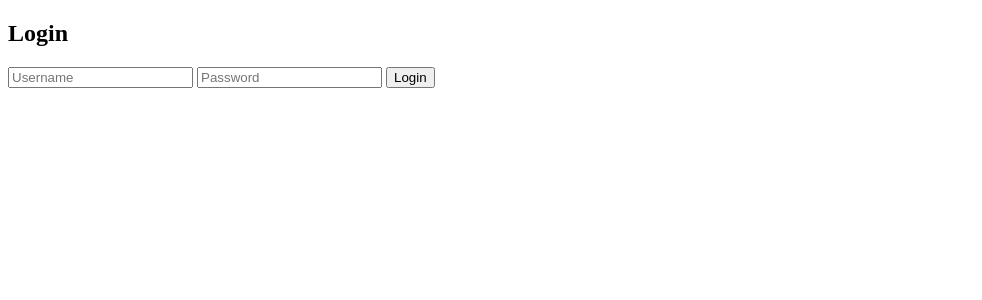
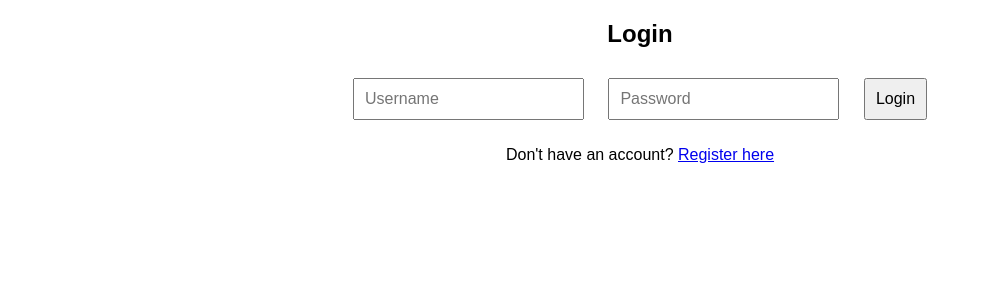
Before and after one commit to EnderDeV123/MassageApp, a Flask app: page / in a window 1280 px wide. Shown: the top 300 px of the page, without its empty margins (0-982 px from the left). Run offline with Flask 3, Linux system fonts and the light colour scheme.

Commit message:
Update login.html

```diff
--- a/templates/login.html
+++ b/templates/login.html
@@ -4,13 +4,17 @@
     <meta charset="UTF-8">
     <meta name="viewport" content="width=device-width, initial-scale=1.0">
     <title>Login</title>
+    <link rel="stylesheet" href="styles.css">
 </head>
 <body>
-    <h2>Login</h2>
-    <form method="post">
-        <input type="text" name="username" placeholder="Username" required>
-        <input type="password" name="password" placeholder="Password" required>
-        <button type="submit">Login</button>
-    </form>
+    <div class="login-container">
+        <h2>Login</h2>
+        <form action="/login" method="POST">
+            <input type="text" name="username" placeholder="Username" required>
+            <input type="password" name="password" placeholder="Password" required>
+            <button type="submit">Login</button>
+        </form>
+        <p>Don't have an account? <a href="/register">Register here</a></p>
+    </div>
 </body>
 </html>
```
